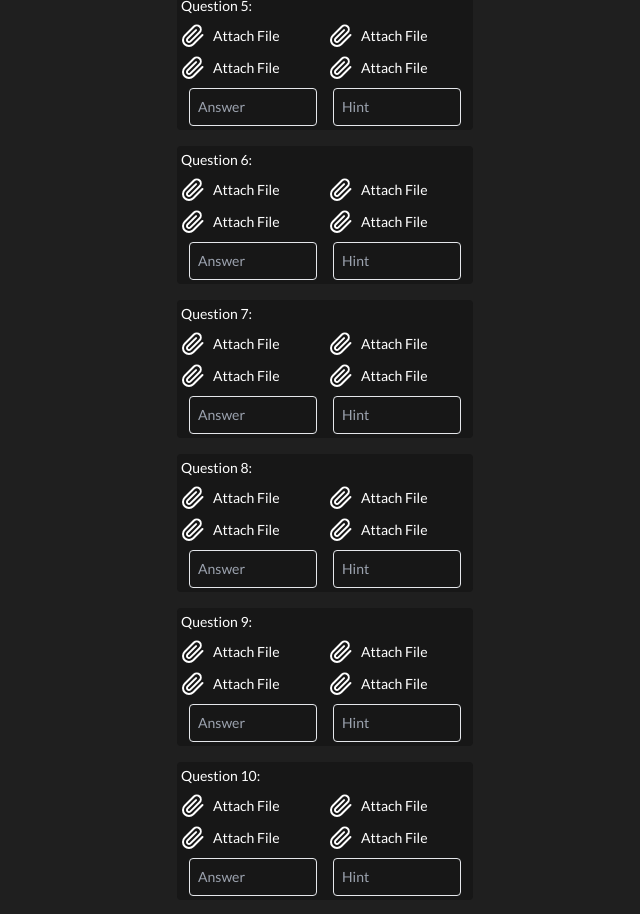
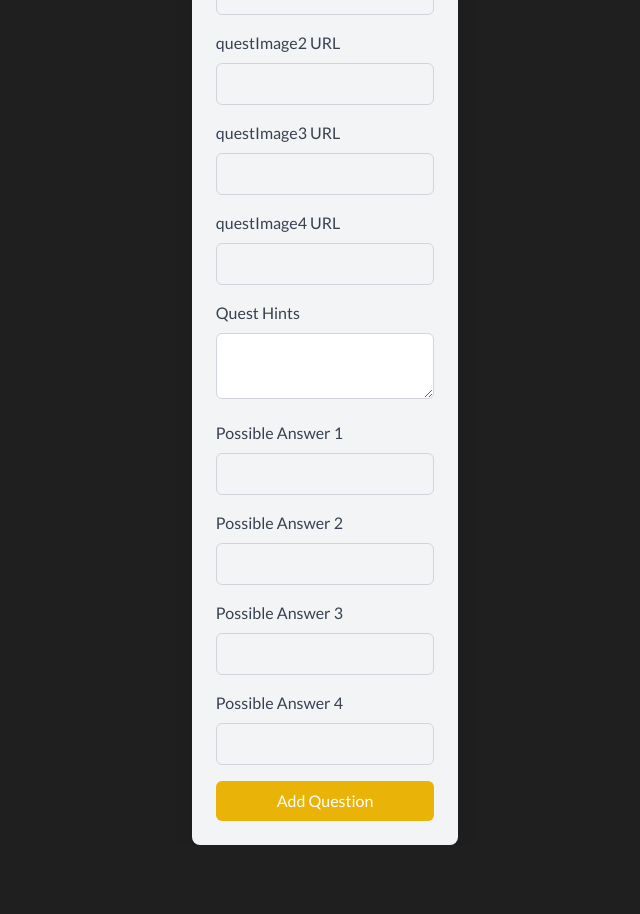
Before and after one commit to Chain-Trail/chaintrail, a Next.js app: page /Admin/new-question in a window 1280 px wide. Shown: the part 720-1634 px from the top of the page, without its empty margins (315-955 px from the left). After the commit the page ends 1565 px from the top, so only its background shows below. Built offline with nearby package versions, Linux system fonts and the light colour scheme; no server answers; the database is empty.

Commit message:
Update page.jsx

```diff
--- a/app/Admin/new-question/page.jsx
+++ b/app/Admin/new-question/page.jsx
@@ -1,156 +1,12 @@
-"use client";
-import { useState, useEffect } from "react";
-import UploadFile from "@/app/components/Reusable/UploadFile";
+// Admin/page.js
+import CreateQuest from './CreateQuest';
+import CreateQuestQuestion from './CreateQuestQuestions';
 
-const NewQuestion = () => {
-  //   const [images1, setImages1] = useState(["", "", "", ""]);
-  //   const [images2, setImages2] = useState(["", "", "", ""]);
-  //   const [images3, setImages3] = useState(["", "", "", ""]);
-  //   const [images4, setImages4] = useState(["", "", "", ""]);
-  //   const [images5, setImages5] = useState(["", "", "", ""]);
-  //   const [images6, setImages6] = useState(["", "", "", ""]);
-  //   const [images7, setImages7] = useState(["", "", "", ""]);
-  //   const [images8, setImages8] = useState(["", "", "", ""]);
-  //   const [images9, setImages9] = useState(["", "", "", ""]);
-  //   const [images10, setImages10] = useState(["", "", "", ""]);
-  //   const [answer1, setAnswer1] = useState("");
-  //   const [answer2, setAnswer2] = useState("");
-  //   const [answer3, setAnswer3] = useState("");
-  //   const [answer4, setAnswer4] = useState("");
-  //   const [answer5, setAnswer5] = useState("");
-  //   const [answer6, setAnswer6] = useState("");
-  //   const [answer7, setAnswer7] = useState("");
-  //   const [answer8, setAnswer8] = useState("");
-  //   const [answer9, setAnswer9] = useState("");
-  //   const [answer10, setAnswer10] = useState("");
-  //   const [hint1, setHint1] = useState("");
-  //   const [hint2, setHint2] = useState("");
-  //   const [hint3, setHint3] = useState("");
-  //   const [hint4, setHint4] = useState("");
-  //   const [hint5, setHint5] = useState("");
-  //   const [hint6, setHint6] = useState("");
-  //   const [hint7, setHint7] = useState("");
-  //   const [hint8, setHint8] = useState("");
-  //   const [hint9, setHint9] = useState("");
-  //   const [hint10, setHint10] = useState("");
-  //   const [quest, setQuest] = useState({});
-  //   const [questNumber, setQuestNumber] = useState(0);
-
-  const [questions, setQuestions] = useState(
-    Array.from({ length: 10 }, () => ({
-      images: ["", "", "", ""],
-      answer: "",
-      hint: "",
-    }))
-  );
-  const [questNumber, setQuestNumber] = useState(0);
-
-  useEffect(() => {
-    async function fetchQuestNumber() {
-      try {
-        const response = await fetch("/api/QuestNumber");
-        if (!response.ok) {
-          throw new Error("Failed to fetch quest number");
-        }
-        const data = await response.json();
-        setQuestNumber(data);
-      } catch (error) {
-        console.error("Error fetching quest number:", error);
-      }
-    }
-
-    fetchQuestNumber();
-  }, []);
-
-  const handleAddQuestion = async () => {
-    const quest = {
-      images: questions.map((q) => q.images),
-      answers: questions.map((q) => q.answer),
-      hints: questions.map((q) => q.hint),
-    };
-
-    try {
-      // Update Quest Number
-      const response = await fetch("/api/QuestNumber", {
-        method: "PUT",
-        headers: {
-          "Content-Type": "application/json",
-        },
-        body: JSON.stringify({ questNumber: questNumber + 1 }),
-      });
-      if (!response.ok) {
-        throw new Error("Failed to update quest number");
-      }
-      const data = await response.json();
-      setQuestNumber(data.newNumber);
-
-      // Tag Quest Number to quest and send to database
-      const questResponse = await fetch("/api/questions", {
-        method: "POST",
-        headers: {
-          "Content-Type": "application/json",
-        },
-        body: JSON.stringify({ quest, questNumber }),
-      });
-      if (!questResponse.ok) {
-        throw new Error("Failed to send quest to database");
-      }
-      const questData = await questResponse.json();
-
-      alert(questData.message);
-    } catch (error) {
-      console.error(error);
-      alert("Error: " + error.message);
-    }
-  };
-
-  const handleChange = (index, field, value) => {
-    const newQuestions = [...questions];
-    newQuestions[index][field] = value;
-    setQuestions(newQuestions);
-  };
-
+export default function Home() {
   return (
-    <div className="p-4 mt-20 text-sm">
-      {questions.map((q, index) => (
-        <div key={index} className="mb-4 bg-neutral-900 p-1 rounded">
-          <div className="mb-2">Question {index + 1}:</div>
-          <div className="grid grid-cols-2 gap-2 mb-2">
-            {q.images.map((image, imgIndex) => (
-              <UploadFile
-                key={imgIndex}
-                image={image}
-                setImage={(newImage) => {
-                  const newImages = [...q.images];
-                  newImages[imgIndex] = newImage;
-                  handleChange(index, "images", newImages);
-                }}
-              />
-            ))}
-          </div>
-          <input
-            type="text"
-            value={q.answer}
-            onChange={(e) => handleChange(index, "answer", e.target.value)}
-            placeholder="Answer"
-            className="border w-32 mx-2 p-2 rounded"
-          />
-          <input
-            type="text"
-            value={q.hint}
-            onChange={(e) => handleChange(index, "hint", e.target.value)}
-            placeholder="Hint"
-            className="border w-32 mx-2 p-2 rounded"
-          />
-        </div>
-      ))}
-      <button
-        onClick={handleAddQuestion}
-        className="bg-yellow-700 hover:bg-yellow-600 p-2 rounded">
-        Add Quest
-      </button>
+    <div className="container mx-auto px-4">
+      <CreateQuest />
+      <CreateQuestQuestion />
     </div>
   );
-};
-
-export default NewQuestion;
+}
```
